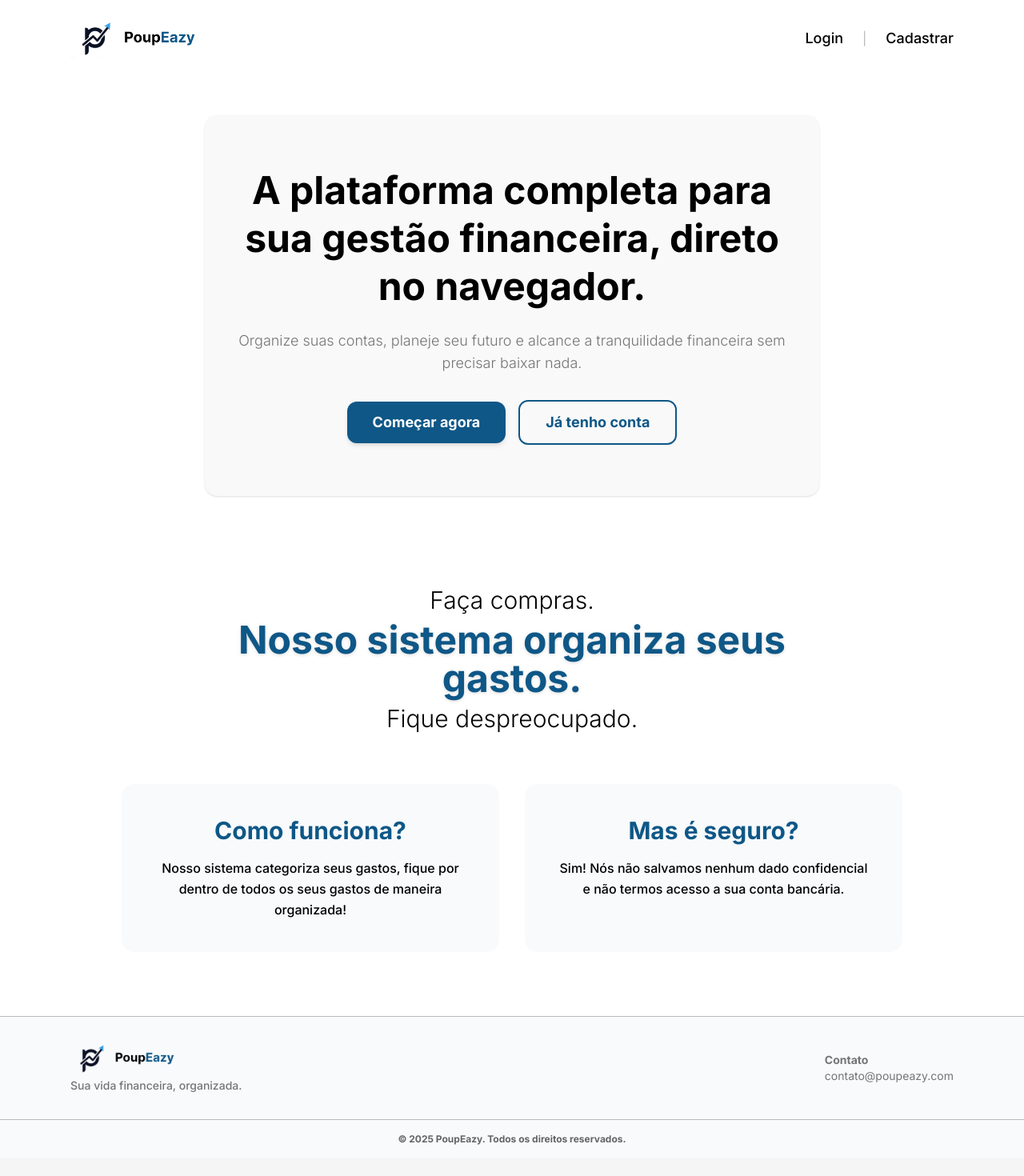
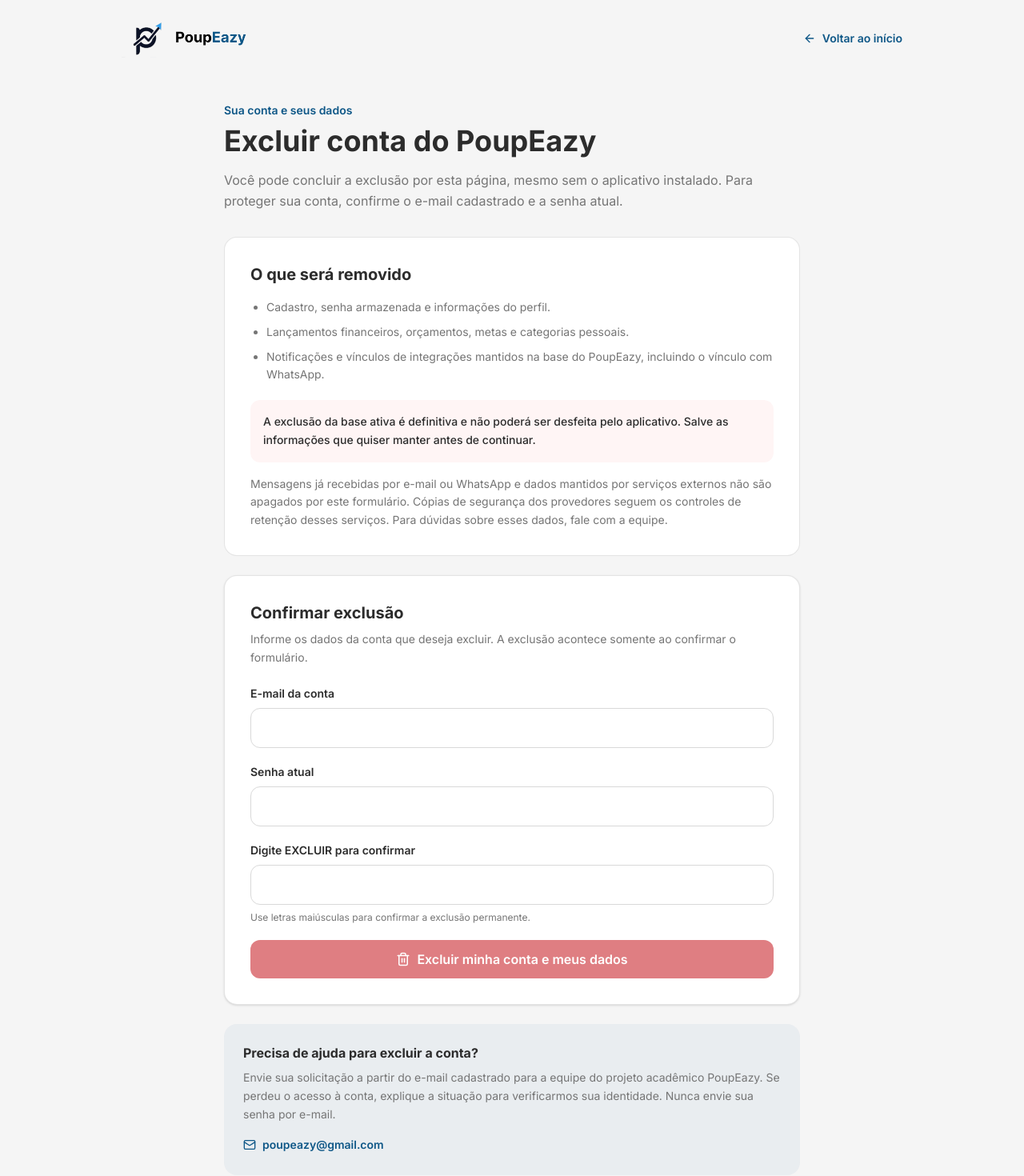
Before and after one commit to Wesley-GLR/PoupEazy, a React (Vite) app in the folder frontend/: page /excluir-conta in a window 1280 px wide. Before the commit this address led to /. Shown: the top 1470 px of the page at 80% size. Before the commit the page ends 1448 px from the top, so only its background shows below. Built offline with nearby package versions, Linux system fonts and the light colour scheme.

Commit message:
Feat: Deletar a conta para o google play

```diff
--- a/frontend/src/App.tsx
+++ b/frontend/src/App.tsx
@@ -13,6 +13,7 @@ import Categories from './pages/Categories'
 import Goals from './pages/Goals'
 import Budget from './pages/Budget'
 import Integrations from './pages/Integrations'
+import DeleteAccount from './pages/DeleteAccount'
 
 // Guardião de rotas privadas:
 // só libera a renderização quando o estado de autenticação já foi resolvido.
@@ -69,6 +70,9 @@ export default function App() {
     // AuthProvider disponibiliza sessão, usuário e perfil para toda a árvore.
     <AuthProvider>
       <Routes>
+        {/* Disponível com ou sem sessão, inclusive fora do aplicativo móvel. */}
+        <Route path="/excluir-conta" element={<DeleteAccount />} />
+
         {/* Rotas de autenticação (acessíveis apenas sem sessão ativa). */}
         <Route element={<PublicRoute><AuthLayout /></PublicRoute>}>
           <Route path="/login" element={<Login />} />
--- a/frontend/src/lib/api.ts
+++ b/frontend/src/lib/api.ts
@@ -50,8 +50,9 @@ async function request<T>(path: string, options: RequestOptions = {}): Promise<T
     body: body !== undefined ? JSON.stringify(body) : undefined,
   })
 
-  // Sessao invalida/expirada: limpa o token para o app voltar ao login.
-  if (res.status === 401) {
+  // Uma falha em uma operação pública (login/exclusão com outra credencial)
+  // não deve encerrar a sessão que já está aberta no navegador.
+  if (res.status === 401 && auth) {
     clearToken()
   }
 
--- /dev/null
+++ b/frontend/src/pages/DeleteAccount.tsx
@@ -0,0 +1,145 @@
+import { useState, type FormEvent } from 'react'
+import { Link } from 'react-router-dom'
+import { ArrowLeft, CheckCircle2, Mail, Trash2 } from 'lucide-react'
+import logoHorizontal from '../assets/logo-horizontal.png'
+import { useAuth } from '../hooks/useAuth'
+import { api } from '../lib/api'
+
+const supportEmail = 'poupeazy@gmail.com'
+const supportLink = `mailto:${supportEmail}?subject=${encodeURIComponent('PoupEazy — exclusão de conta')}`
+
+// Pública inclusive para quem já está conectado: não depende de reinstalar o app.
+export default function DeleteAccount() {
+  const { user, signOut } = useAuth()
+  const [email, setEmail] = useState('')
+  const [password, setPassword] = useState('')
+  const [confirmation, setConfirmation] = useState('')
+  const [loading, setLoading] = useState(false)
+  const [deleted, setDeleted] = useState(false)
+  const [error, setError] = useState('')
+
+  async function handleSubmit(event: FormEvent<HTMLFormElement>) {
+    event.preventDefault()
+    if (loading || confirmation !== 'EXCLUIR') return
+    setLoading(true)
+    setError('')
+
+    try {
+      await api.post('/auth/delete-account', {
+        email: email.trim(),
+        password,
+        confirmacao: confirmation,
+      }, { auth: false })
+
+      // A página também pode ser usada para excluir uma conta diferente da sessão atual.
+      if (user?.email.toLowerCase() === email.trim().toLowerCase()) await signOut()
+      setPassword('')
+      setConfirmation('')
+      setDeleted(true)
+    } catch (err) {
+      setError(err instanceof Error ? err.message : 'Não foi possível excluir a conta. Tente novamente.')
+    } finally {
+      setLoading(false)
+    }
+  }
+
+  return (
+    <div className="min-h-screen bg-surface">
+      <header className="mx-auto flex max-w-5xl items-center justify-between gap-4 px-6 py-6">
+        <Link to="/" aria-label="PoupEazy — página inicial">
+          <img src={logoHorizontal} alt="PoupEazy" className="h-10 w-auto sm:h-12" />
+        </Link>
+        <Link to="/" className="inline-flex items-center gap-2 text-sm font-semibold text-primary hover:underline">
+          <ArrowLeft size={16} aria-hidden="true" />
+          Voltar ao início
+        </Link>
+      </header>
+
+      <main className="mx-auto max-w-3xl px-6 pb-16 pt-4 sm:pt-8">
+        <div className="mb-8">
+          <p className="mb-2 text-sm font-semibold text-primary">Sua conta e seus dados</p>
+          <h1 className="text-3xl font-bold text-text-dark sm:text-4xl">Excluir conta do PoupEazy</h1>
+          <p className="mt-4 leading-relaxed text-muted">
+            Você pode concluir a exclusão por esta página, mesmo sem o aplicativo instalado.
+            Para proteger sua conta, confirme o e-mail cadastrado e a senha atual.
+          </p>
+        </div>
+
+        {deleted ? (
+          <section className="rounded-2xl border border-primary/20 bg-white p-6 shadow-sm sm:p-8" aria-labelledby="deleted-title" role="status">
+            <CheckCircle2 size={36} className="mb-4 text-primary" aria-hidden="true" />
+            <h2 id="deleted-title" className="text-2xl font-bold text-text-dark">Conta excluída</h2>
+            <p className="mt-3 leading-relaxed text-muted">
+              Sua conta e os dados associados foram removidos da base ativa do PoupEazy.
+              As sessões dessa conta não poderão mais acessar a API.
+            </p>
+            <Link to="/" className="mt-6 inline-flex rounded-xl bg-primary px-5 py-3 font-semibold text-white hover:bg-primary-light">
+              Voltar ao início
+            </Link>
+          </section>
+        ) : (
+          <>
+            <section className="mb-6 rounded-2xl border border-border/70 bg-white p-6 sm:p-8" aria-labelledby="data-title">
+              <h2 id="data-title" className="text-xl font-bold text-text-dark">O que será removido</h2>
+              <ul className="mt-4 list-disc space-y-2 pl-5 text-sm leading-relaxed text-muted">
+                <li>Cadastro, senha armazenada e informações do perfil.</li>
+                <li>Lançamentos financeiros, orçamentos, metas e categorias pessoais.</li>
+                <li>Notificações e vínculos de integrações mantidos na base do PoupEazy, incluindo o vínculo com WhatsApp.</li>
+              </ul>
+              <p className="mt-5 rounded-xl bg-danger/5 p-4 text-sm font-medium leading-relaxed text-text-dark">
+                A exclusão da base ativa é definitiva e não poderá ser desfeita pelo aplicativo.
+                Salve as informações que quiser manter antes de continuar.
+              </p>
+              <p className="mt-4 text-sm leading-relaxed text-muted">
+                Mensagens já recebidas por e-mail ou WhatsApp e dados mantidos por serviços externos
+                não são apagados por este formulário. Cópias de segurança dos provedores seguem os
+                controles de retenção desses serviços. Para dúvidas sobre esses dados, fale com a equipe.
+              </p>
+            </section>
+
+            <form onSubmit={handleSubmit} className="rounded-2xl border border-border/70 bg-white p-6 shadow-sm sm:p-8" aria-labelledby="confirm-title" aria-busy={loading}>
+              <h2 id="confirm-title" className="text-xl font-bold text-text-dark">Confirmar exclusão</h2>
+              <p className="mt-2 text-sm leading-relaxed text-muted">
+                Informe os dados da conta que deseja excluir. A exclusão acontece somente ao confirmar o formulário.
+              </p>
+
+              <fieldset disabled={loading} className="mt-6 space-y-5 disabled:opacity-60">
+                <div>
+                  <label htmlFor="delete-email" className="mb-2 block text-sm font-semibold text-text-dark">E-mail da conta</label>
+                  <input id="delete-email" name="email" type="email" autoComplete="username" required maxLength={254} value={email} onChange={event => setEmail(event.target.value)} className="w-full rounded-xl border border-border px-4 py-3 outline-none focus:border-primary focus:ring-2 focus:ring-primary/20" />
+                </div>
+                <div>
+                  <label htmlFor="delete-password" className="mb-2 block text-sm font-semibold text-text-dark">Senha atual</label>
+                  <input id="delete-password" name="password" type="password" autoComplete="current-password" required value={password} onChange={event => setPassword(event.target.value)} className="w-full rounded-xl border border-border px-4 py-3 outline-none focus:border-primary focus:ring-2 focus:ring-primary/20" />
+                </div>
+                <div>
+                  <label htmlFor="delete-confirmation" className="mb-2 block text-sm font-semibold text-text-dark">Digite EXCLUIR para confirmar</label>
+                  <input id="delete-confirmation" name="confirmacao" type="text" autoComplete="off" autoCapitalize="characters" spellCheck={false} required pattern="EXCLUIR" value={confirmation} onChange={event => setConfirmation(event.target.value)} aria-describedby="delete-confirmation-help" className="w-full rounded-xl border border-border px-4 py-3 outline-none focus:border-primary focus:ring-2 focus:ring-primary/20" />
+                  <p id="delete-confirmation-help" className="mt-2 text-xs text-muted">Use letras maiúsculas para confirmar a exclusão permanente.</p>
+                </div>
+                {error && <p role="alert" className="rounded-xl bg-danger/10 p-4 text-sm font-medium text-red-800">{error}</p>}
+                <button type="submit" disabled={loading || confirmation !== 'EXCLUIR'} className="inline-flex w-full items-center justify-center gap-2 rounded-xl bg-red-700 px-5 py-3 font-semibold text-white transition hover:bg-red-800 focus-visible:outline-2 focus-visible:outline-offset-2 focus-visible:outline-red-700 disabled:cursor-not-allowed disabled:opacity-50">
+                  <Trash2 size={18} aria-hidden="true" />
+                  {loading ? 'Excluindo conta...' : 'Excluir minha conta e meus dados'}
+                </button>
+              </fieldset>
+            </form>
+          </>
+        )}
+
+        <section className="mt-6 rounded-2xl bg-primary/5 p-6" aria-labelledby="support-title">
+          <h2 id="support-title" className="font-bold text-text-dark">Precisa de ajuda para excluir a conta?</h2>
+          <p className="mt-2 text-sm leading-relaxed text-muted">
+            Envie sua solicitação a partir do e-mail cadastrado para a equipe do projeto acadêmico PoupEazy.
+            Se perdeu o acesso à conta, explique a situação para verificarmos sua identidade.
+            Nunca envie sua senha por e-mail.
+          </p>
+          <a href={supportLink} className="mt-4 inline-flex items-center gap-2 break-all text-sm font-semibold text-primary hover:underline">
+            <Mail size={16} className="shrink-0" aria-hidden="true" />
+            {supportEmail}
+          </a>
+        </section>
+      </main>
+    </div>
+  )
+}
--- a/frontend/src/pages/Landing.tsx
+++ b/frontend/src/pages/Landing.tsx
@@ -79,7 +79,10 @@ export default function Landing() {
           </div>
           <div className="text-sm text-muted">
             <p className="font-extrabold">Contato</p>
-            <p>contato@poupeazy.com</p>
+            <a href="mailto:poupeazy@gmail.com" className="hover:underline">poupeazy@gmail.com</a>
+            <p className="mt-3">
+              <Link to="/excluir-conta" className="font-semibold text-primary hover:underline">Excluir conta e dados</Link>
+            </p>
           </div>
         </div>
         <div className="border-t border-border-light py-4 text-center text-xs font-bold text-black/60">
```
Also changed, not shown: 1 other file (tests, documents, lock files or other folders).
